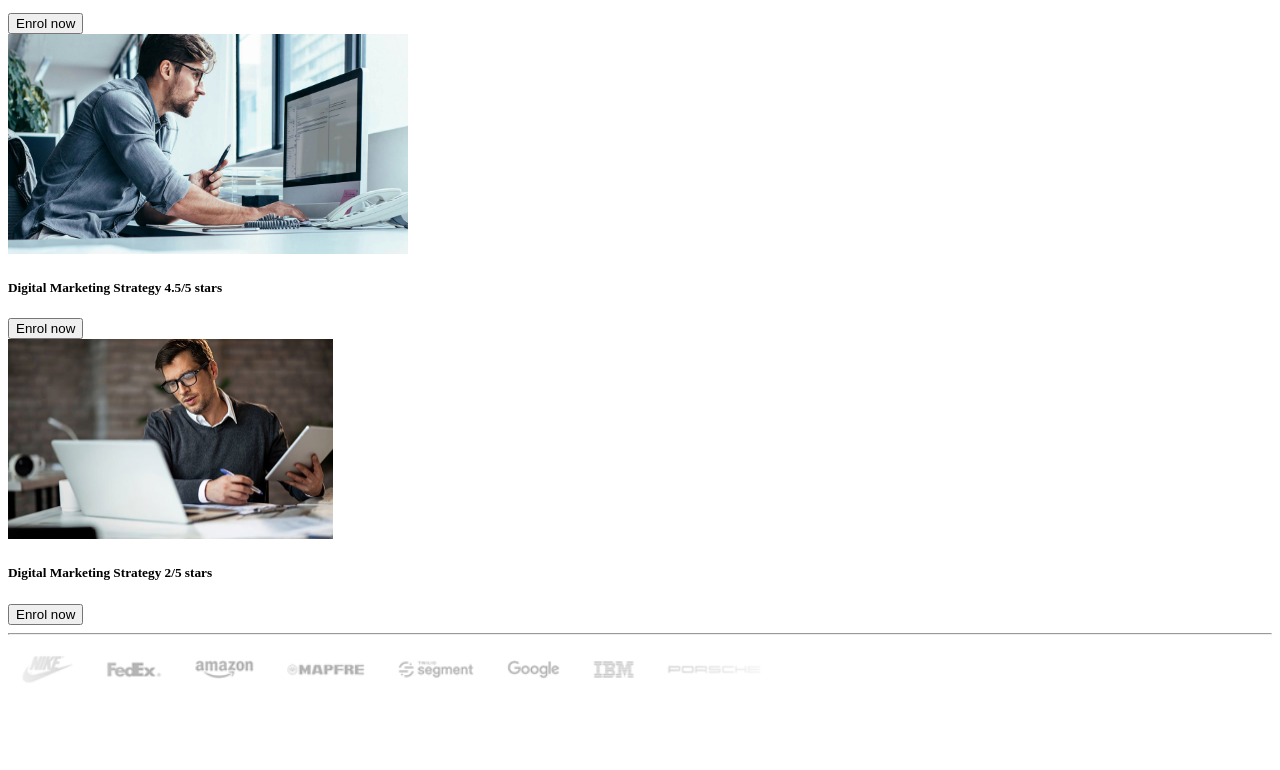
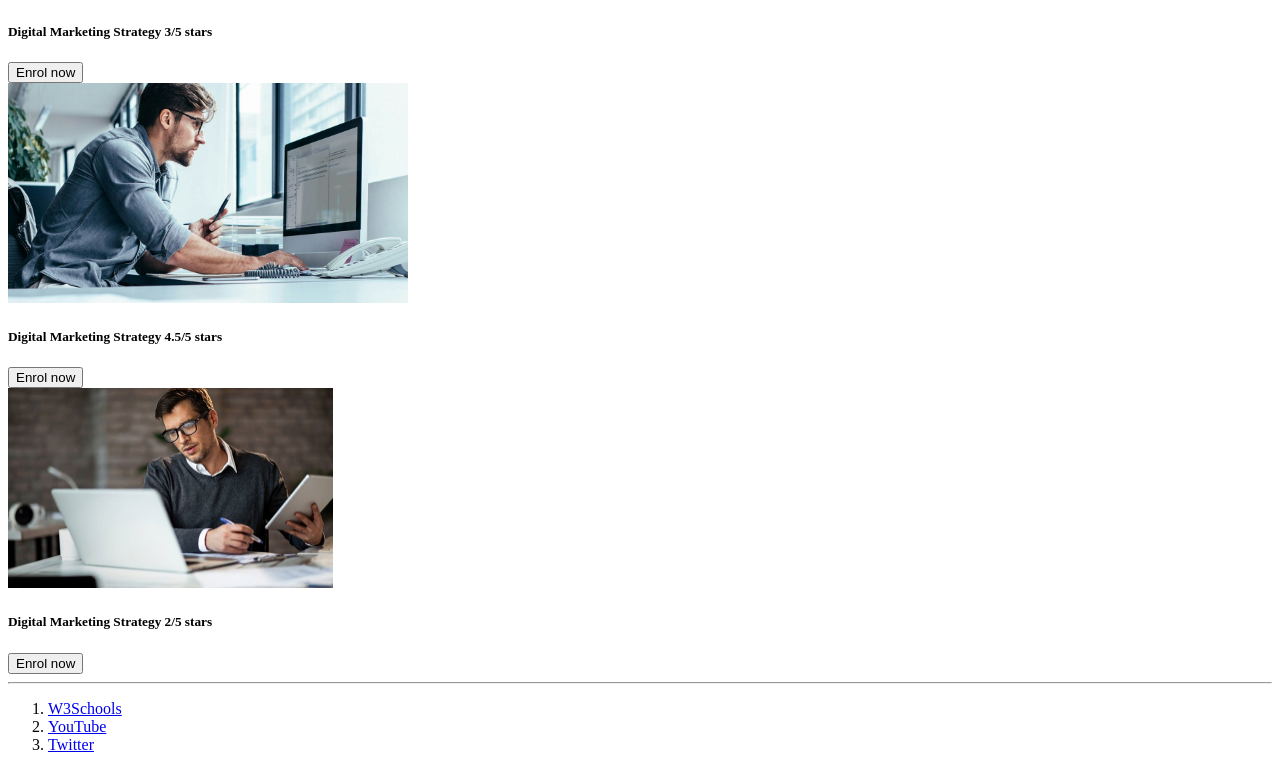
Before and after one commit to M-Baloun/projekt1, a plain HTML site: page index.html in a window 1280 px wide. Shown: the part 1101-1871 px from the top of the page. Before the commit the page ends 1820 px from the top, so only its background shows below. Drawn offline with Linux system fonts and the light colour scheme.

Commit message:
Changed footer

```diff
--- a/index.html
+++ b/index.html
@@ -36,6 +36,9 @@
         approach with zero PowerPoint policy</h6>
       <button>Explore Courses</button>
       <button>Join Bootcamps</button>
+
+      <img src="Imgs/Snímek%20obrazovky1.png" alt="Image not found">
+
       <h5>Trusted by 500,000 Designers in 150 countries</h5>
 
     </div>
@@ -45,27 +48,31 @@
     <h2>Our featured courses</h2>
     <article>
       <img src="Imgs/obrázek%20marketer.jpg" alt="Image not found" height="220" width="400">
-      <h5>Digital Marketing Strategy      2.5/5 stars</h5>
+      <h5>Digital Marketing Strategy 2.5/5 stars</h5>
       <button>Enrol now</button>
     </article>
     <article>
       <img src="Imgs/obrázek%20marketer%202.jpg" alt="" height="200" width="325">
-      <h5>Digital Marketing Strategy      3/5 stars</h5>
+      <h5>Digital Marketing Strategy 3/5 stars</h5>
       <button>Enrol now</button>
     </article>
     <article>
       <img src="Imgs/obrázek%20marketer.jpg" alt="Image not found" height="220" width="400">
-      <h5>Digital Marketing Strategy    4.5/5 stars</h5>
+      <h5>Digital Marketing Strategy 4.5/5 stars</h5>
       <button>Enrol now</button>
     </article>
     <article>
       <img src="Imgs/obrázek%20marketer%202.jpg" alt="" height="200" width="325">
-      <h5>Digital Marketing Strategy     2/5 stars</h5>
+      <h5>Digital Marketing Strategy 2/5 stars</h5>
       <button>Enrol now</button>
     </article>
     <hr>
     <footer>
-      <img src="Imgs/Snímek%20obrazovky1.png" alt="Image not found">
+      <ol>
+        <li><a href="https://www.w3schools.com/" target="_blank">W3Schools</a></li>
+        <li><a href="https://www.youtube.com/" target="_blank">YouTube</a></li>
+        <li><a href="https://x.com/?lang=cs" target="_blank">Twitter</a></li>
+      </ol>
     </footer>
   </section>
 </main>
```
